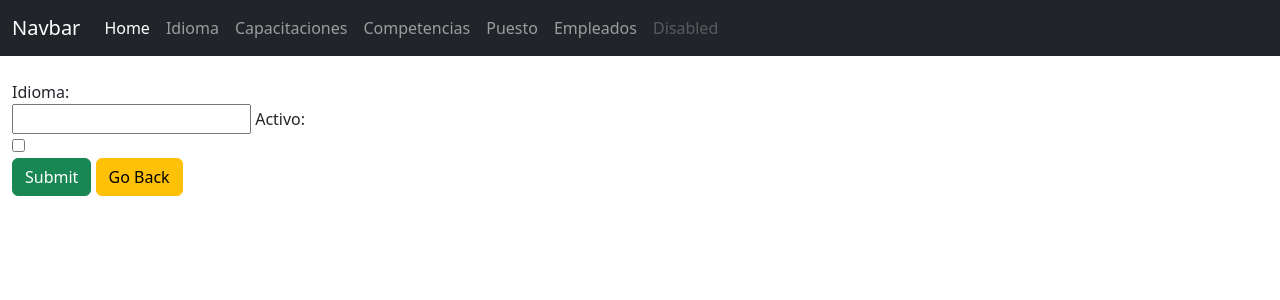
After one commit to MoscatN/PythonProjects, a Django app: page /create_idioma/ in a window 1280 px wide. The commit adds this page. Shown: the top 300 px of the page. Run offline with Django 4.2, Linux system fonts and the light colour scheme.

Commit message:
Idiomas Form

```diff
--- /dev/null
+++ b/RecursosHumanos/RHApp/forms.py
@@ -0,0 +1,7 @@
+from django.forms import ModelForm
+from .models import Idioma
+
+class IdiomaForm(ModelForm):
+    class Meta:
+        model = Idioma
+        fields = '__all__'
--- a/RecursosHumanos/RHApp/models.py
+++ b/RecursosHumanos/RHApp/models.py
@@ -5,11 +5,9 @@ from django.db import models
 
 class Idioma(models.Model):
     """RHApp manejados por el candidato"""
-    CHOICES = [("activo", "ACTIVO"),
-               ("inactivo", "INACTIVO")]
 
-    Idioma = models.TextField(max_length=200)
-    Activo = models.BooleanField(choices=CHOICES)
+    Idioma = models.CharField(max_length=200)
+    Activo = models.BooleanField()
 
     def __str__(self):
         """"""
--- a/RecursosHumanos/RHApp/templates/idiomas.html
+++ b/RecursosHumanos/RHApp/templates/idiomas.html
@@ -3,6 +3,8 @@
 {% block content %}
 
 <br>
+
+<a class="btn btn-info btn-sm btn-block" href="{% url 'create_idioma' %}">Create</a>
 
 <div class="row">
     <div class="col-md">
--- /dev/null
+++ b/RecursosHumanos/RHApp/templates/idiomasForm.html
@@ -0,0 +1,28 @@
+{% extends 'main.html' %}
+{% load static %}
+{% block content %}
+<br>
+  <form action="" method="POST">
+    <!-- CSRF Token is a secret, unique and unpredictable value a server-side application generates in order to protect vulnerable resources.    -->
+      {% csrf_token %}
+
+    <div class="row">
+        <div class="col-md-3">
+                          {{ form }}
+        </div>
+    </div>
+
+    <div class="row">
+
+        <div class="col-md-4">
+
+            <input type="submit" name="Submit" class="btn btn-success">
+            <a class="btn btn-warning">Go Back</a>
+
+        </div>
+
+    </div>
+
+  </form>
+
+{% endblock %}
--- a/RecursosHumanos/RHApp/urls.py
+++ b/RecursosHumanos/RHApp/urls.py
@@ -13,4 +13,6 @@ urlpatterns = [
     path('explaboral/', views.experienciaLaboral),
     path('empleados/', views.empleados),
     path('candidatos/', views.candidatos),
+
+    path('create_idioma/', views.createIdioma, name="create_idioma")
 ]
--- a/RecursosHumanos/RHApp/views.py
+++ b/RecursosHumanos/RHApp/views.py
@@ -1,8 +1,9 @@
 from django.db import models
-from django.shortcuts import render
+from django.shortcuts import render, redirect
 from .models import Idioma
 from django.http import HttpResponse
 from .models import *
+from .forms import IdiomaForm
 
 def home(request):
     return render(request, 'dashboard.html')
@@ -29,14 +30,15 @@ def empleados(request):
 def candidatos(request):
     return render(request, 'candidatos.html')
 
+def createIdioma(request):
 
-# def create_view(request):
-#     """Home page for RHApp model"""
-#     context ={}
-#
-#     form = IdiomasForm(request.POST or None)
-#     if form.is_valid():
-#         form.save()
-#
-#     context['form'] = form
-#     return render(request, 'create_view.html', context)
+    form = IdiomaForm()
+
+    if request.method == 'POST':
+        #print('Printing POST: ', request.POST)
+        form = IdiomaForm(request.POST)
+        if form.is_valid():
+            form.save()
+            return redirect('/')
+    context = {'form': form}
+    return render(request, 'idiomasForm.html', context)
--- /dev/null
+++ b/ll_env/pyvenv.cfg
@@ -0,0 +1,3 @@
+home = C:\Python310
+include-system-site-packages = false
+version = 3.10.5
```
Also changed, not shown: 11 other files.
